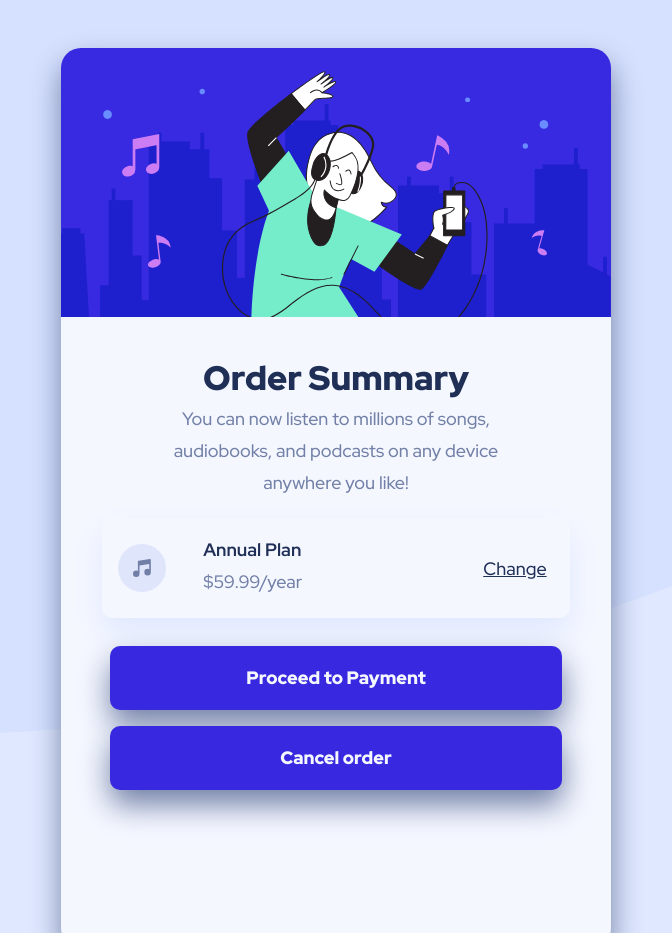
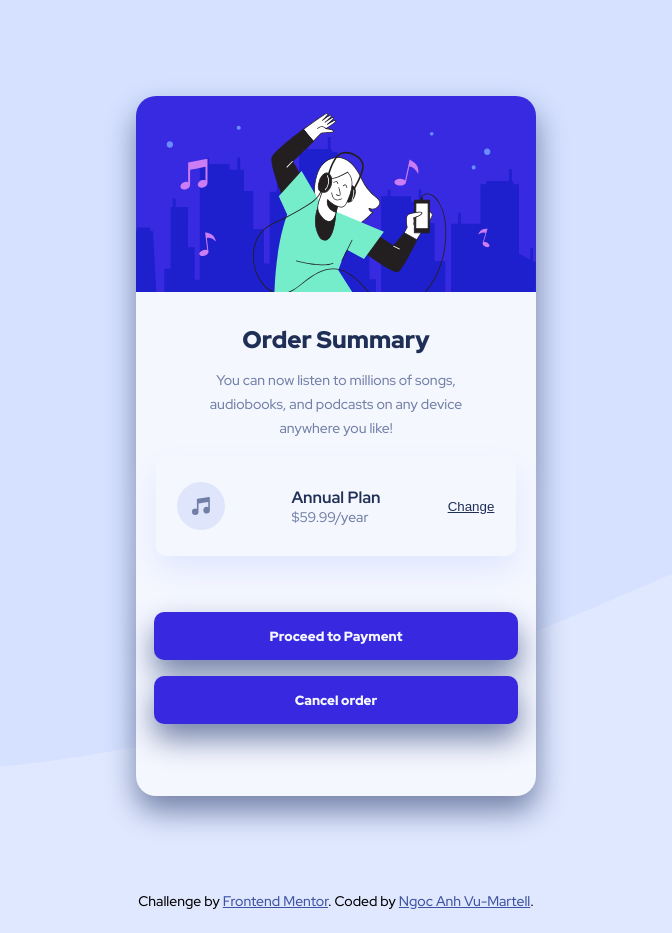
Before and after one commit to anh-vumartell/FrontEndMentor-Order-Summary, a website: page index.html in a window 1280 px wide. Shown: the top 933 px of the page, without its empty margins (304-976 px from the left). Drawn offline with Linux system fonts and the light colour scheme.

Commit message:
fix padding and margins among components

```diff
--- a/index.html
+++ b/index.html
@@ -33,19 +33,24 @@
         </div>
 
         <div class="order-info">
-          <img class="icon" src="./images/icon-music.svg" alt="" />
+          <img
+            class="icon"
+            src="./images/icon-music.svg"
+            alt=""
+            aria-hidden="true"
+          />
           <div class="order-type">
             <h3>Annual Plan</h3>
-            <p>$59.99/year</p>
+            <p class="order-type__price">$59.99/year</p>
           </div>
 
           <div>
-            <a href="#">Change</a>
+            <button class="change-btn"><a href="#">Change</a></button>
           </div>
         </div>
         <div class="order-actions">
-          <button>Proceed to Payment</button>
-          <button>Cancel order</button>
+          <button class="action-btn">Proceed to Payment</button>
+          <button class="action-btn">Cancel order</button>
         </div>
       </div>
 
--- a/styles/sass/main.scss
+++ b/styles/sass/main.scss
@@ -38,7 +38,8 @@ p {
   color: $neutral-color__desaturated;
   opacity: 1.2;
   text-align: center;
-  padding-top: 0.3rem;
+  padding: 1rem 3rem;
+
   font-size: $font-sm;
 }
 a {
@@ -53,15 +54,20 @@ a {
 .page-container {
   @include flex-container;
   flex-direction: column;
+  background-image: url(/images/pattern-background-desktop.svg);
+  background-repeat: no-repeat;
+  background-position: -600px -150px;
+  background-size: cover;
 }
 .card-container {
   @include flex-container;
   background-color: $neutral-color__pale;
   flex-direction: column;
   border-radius: 20px;
-  min-height: 90vh;
+  height: 700px;
+  max-width: 600px;
   box-shadow: $shadow-inset $neutral-color__desaturated;
-  margin: 3rem 1.5rem;
+  margin: 6rem 1rem;
 
   background-image: url(/images/illustration-hero.svg);
   background-repeat: no-repeat;
@@ -80,12 +86,14 @@ a {
   @include flex-container;
   flex-direction: column;
   line-height: 1.5rem;
-  margin-top: 10rem;
-  max-width: 80%;
+  margin-top: 6rem;
+  max-width: 400px;
+  padding-top: 2.5rem;
+  // padding: 0.5rem 2rem;
   // min-height: 10vh;
 
   h2 {
-    margin: 0.5rem auto;
+    margin-top: 2rem;
     color: $neutral-color__dark;
     font-weight: 900;
     font-size: $font-lg;
@@ -94,15 +102,14 @@ a {
 
 .order-info {
   display: grid;
-  grid-template-columns: 60px 150px auto;
+  grid-template-columns: 1fr 2fr 1fr;
+  justify-items: center;
   align-items: center;
   background-color: $neutral-color__pale;
   box-shadow: $shadow-inset $primary-color__pale;
   border-radius: 10px;
-  margin: 1.2rem auto;
   width: 90%;
-  height: 12vh;
-  padding: 0.6rem;
+  height: 100px;
   font-size: $font-sm;
 
   h3 {
@@ -112,14 +119,24 @@ a {
     display: flex;
     flex-direction: column;
     align-items: flex-start;
+    align-content: flex-start;
+    .order-type__price {
+      padding: 0;
+    }
+  }
+
+  .change-btn {
+    border: none;
+    background-color: $neutral-color__pale;
   }
 }
 .order-actions {
   display: flex;
   flex-direction: column;
   width: 95%;
+  margin-top: 3rem;
 
-  button {
+  .action-btn {
     border: none;
     height: 3rem;
     margin: 0.5rem;
@@ -132,7 +149,7 @@ a {
     transition: 0.4s all linear;
     box-shadow: $shadow-inset $neutral-color__desaturated;
   }
-  button:hover {
+  .action-btn:hover {
     background-color: $primary-color__pale;
     color: $neutral-color__desaturated;
   }
@@ -144,51 +161,3 @@ a {
   max-width: 60%;
   margin-bottom: 1rem;
 }
-
-//DESKTOP
-@media screen and (min-width: 590px) {
-  p {
-    font-size: $font-md;
-    line-height: 2rem;
-  }
-  a {
-    font-size: $font-md;
-  }
-  .page-container {
-    background-image: url(/images/pattern-background-desktop.svg);
-    background-repeat: no-repeat;
-    background-position: -600px -300px;
-    background-size: cover;
-  }
-  .card-container {
-    height: 900px;
-    max-width: 550px;
-  }
-  .card-header {
-    max-width: 70%;
-    // padding-top: 3rem;
-    h2 {
-      font-size: $font-lg + 10;
-    }
-  }
-
-  .order-info {
-    grid-template-columns: 85px 280px auto;
-
-    width: 85%;
-    height: 100px;
-    padding: 1rem;
-    // margin: 2rem;
-
-    h3 {
-      font-size: $font-md;
-    }
-  }
-  .order-actions {
-    width: 85%;
-    button {
-      font-size: $font-md;
-      height: 4rem;
-    }
-  }
-}
```
Also changed, not shown: styles/sass/main.css, 1 other file.
